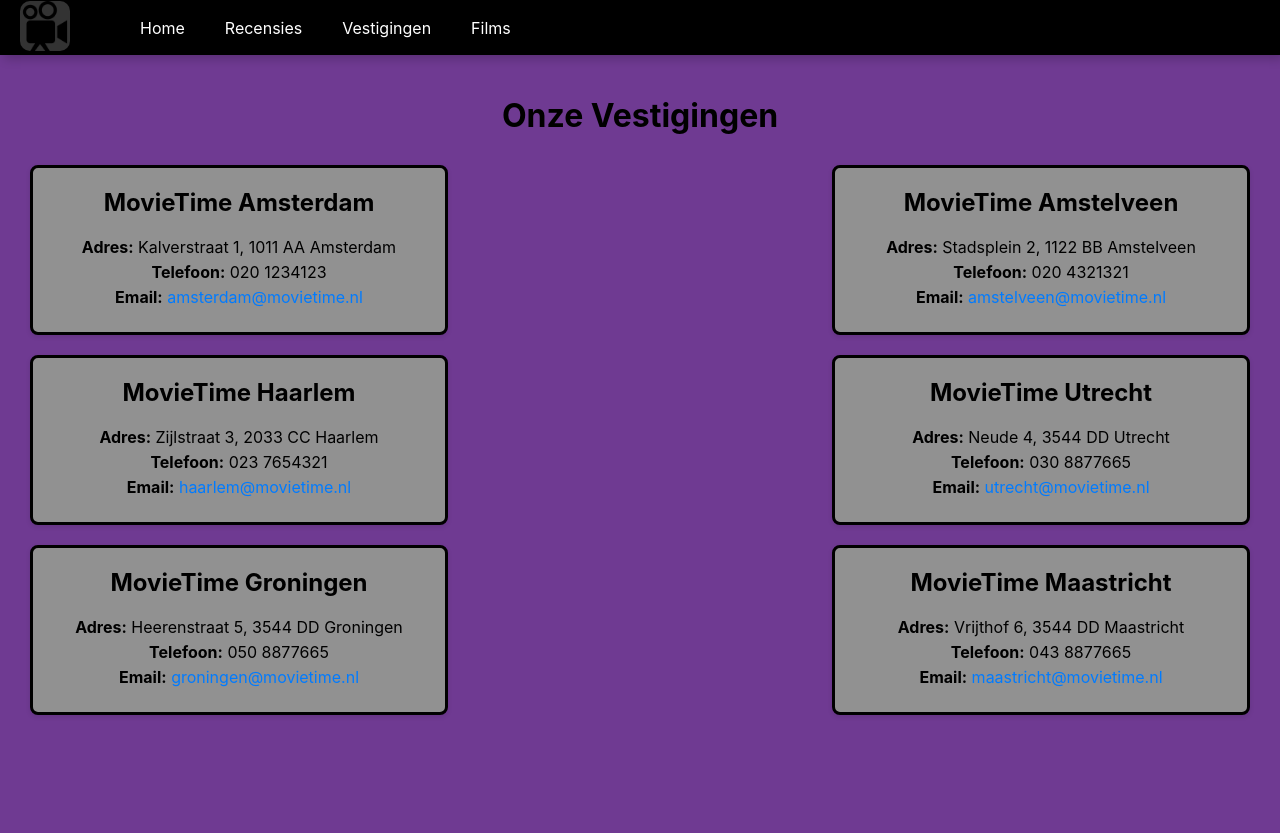
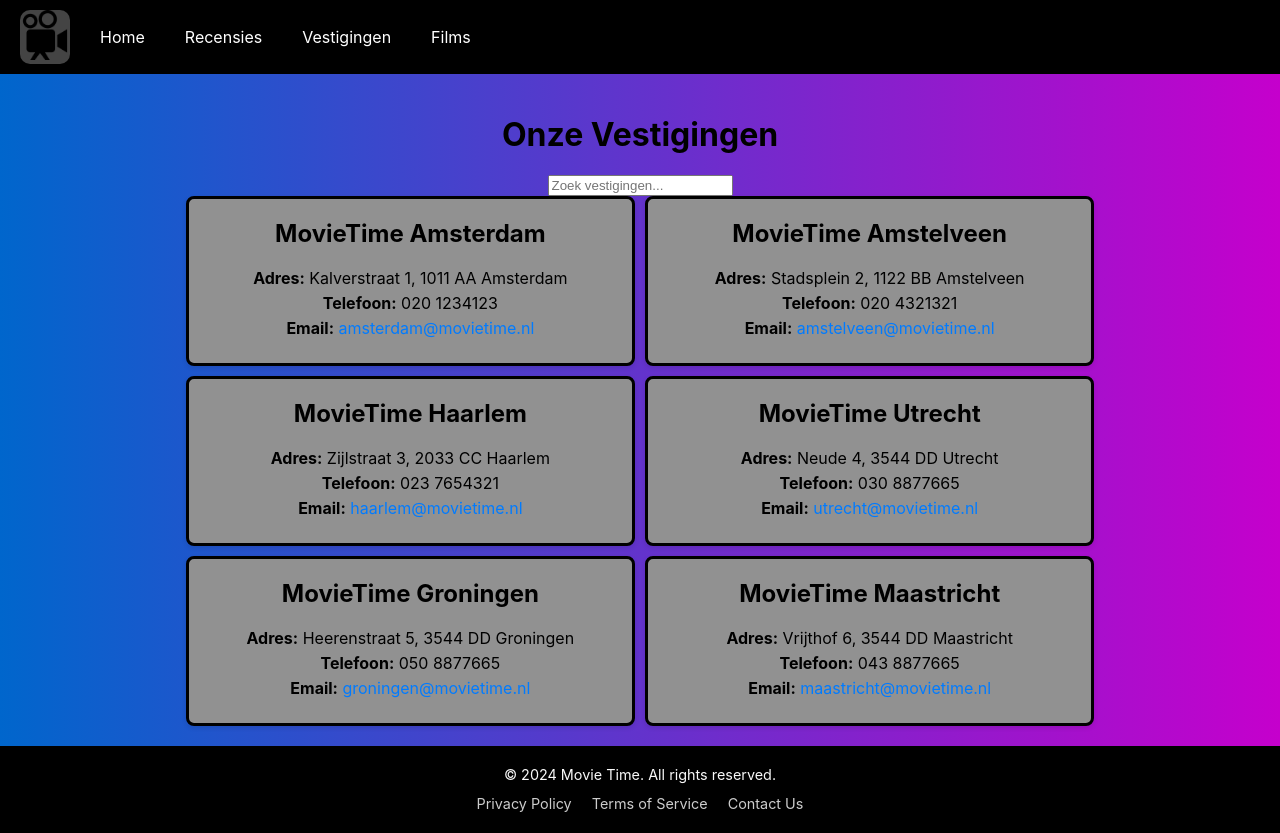
Before and after one commit to SHvanderWilt/bioscoop-movietime, a React (Create React App) app: page /vestigingen in a window 1280 px wide. Before the commit the page ends 800 px from the top, so only its background shows below. Built offline with nearby package versions, Linux system fonts and the light colour scheme.

Commit message:
Improved scss files and added a footer

```diff
--- /dev/null
+++ b/src/components/footer/footer.js
@@ -0,0 +1,20 @@
+import React from 'react';
+
+const Footer = () => {
+  const year = new Date().getFullYear();
+
+  return (
+    <footer className="footer">
+      <div className="footer-content">
+        <p>&copy; {year} Movie Time. All rights reserved.</p>
+        <nav className="footer-nav">
+          <a href="#privacy">Privacy Policy</a>
+          <a href="#terms">Terms of Service</a>
+          <a href="#contact">Contact Us</a>
+        </nav>
+      </div>
+    </footer>
+  );
+};
+
+export default Footer;
--- a/src/components/sass/app.scss
+++ b/src/components/sass/app.scss
@@ -4,6 +4,7 @@
 @use "header/header.scss";
 @use "films/films.scss";
 @use "vestigingen/vestigingen.scss";
+@use "footer/footer.scss";
 
 body {
   margin: 0;
@@ -12,7 +13,8 @@ body {
     sans-serif;
   -webkit-font-smoothing: antialiased;
   -moz-osx-font-smoothing: grayscale;
-  background-color: rgb(111, 58, 146);
+  background: linear-gradient(90deg, rgb(0, 102, 204) 0%, rgb(197, 0, 204) 100%);
+
 }
 
 code {
--- /dev/null
+++ b/src/components/sass/footer/footer.scss
@@ -0,0 +1,38 @@
+// Variables for colors and font sizes
+$footer-bg-color: #000000;
+$footer-text-color: #f9f9f9;
+$footer-link-color: #ccc;
+$footer-link-hover-color: #fff;
+
+.footer {
+  background-color: $footer-bg-color;
+  padding: 20px;
+  color: $footer-text-color;
+  text-align: center;
+
+  .footer-content {
+    display: flex;
+    flex-direction: column;
+    align-items: center;
+
+    p {
+      margin: 0;
+      font-size: 0.9em;
+    }
+
+    .footer-nav {
+      margin-top: 10px;
+
+      a {
+        color: $footer-link-color;
+        margin: 0 10px;
+        text-decoration: none;
+        font-size: 0.9em;
+
+        &:hover {
+          color: $footer-link-hover-color;
+        }
+      }
+    }
+  }
+}
--- a/src/components/sass/header/header.scss
+++ b/src/components/sass/header/header.scss
@@ -3,31 +3,41 @@
   background: #000000;
   color: white;
   padding: 10px 20px;
+  position: relative;
+  transition: background 0.3s, padding 0.3s;
   display: flex;
   align-items: center;
-  transition: background 0.3s, padding 0.3s;
-  height: 35px;
-  box-shadow: 4px 4px 10px rgba(0, 0, 0, 0.2);
+
+  &.sticky {
+    background: #000000;
+    height: 40px;
+  }
 }
 
 /* Logo Styling */
 .logo {
-  margin-right: 20px; // Creates spacing between the logo and the nav links
+  margin-right: 20px; // Add a margin between the logo and the nav
+  background-color: #444;
+  border-radius: 10px;
+
   img {
     width: 50px;
     height: 50px;
-    background-color: #333;
-    border-radius: 10px;
   }
 }
 
 /* Navbar Styling */
-nav {
-  flex-grow: 1; // Ensures nav takes remaining space after logo
+.nav {
+  display: flex;
+  justify-content: flex-end; // Aligns the nav links to the right
+  align-items: center;
+
   ul {
     list-style: none;
+    padding: 0;
+    margin: 0;
     display: flex;
-    gap: 20px;
+    gap: 20px; // Space between nav items
 
     li {
       a {
@@ -63,11 +73,12 @@ nav {
   .menu-toggle {
     display: flex;
     position: absolute;
-    left: 20px;
+    right: 20px;
     z-index: 10;
   }
 
   .header {
+    height: 40px;
     justify-content: center;
   }
 
@@ -78,7 +89,7 @@ nav {
     z-index: 9;
   }
 
-  nav {
+  .nav {
     display: none;
     position: absolute;
     top: 100%;
@@ -96,6 +107,7 @@ nav {
       width: 100%;
       padding: 0;
       margin: 0;
+      background: linear-gradient(90deg, rgb(0, 102, 204) 0%, rgb(197, 0, 204) 100%);
 
       li {
         text-align: center;
--- a/src/components/sass/home/home.scss
+++ b/src/components/sass/home/home.scss
@@ -17,7 +17,6 @@ $column-gap: 20px;
   justify-content: center;
   align-items: flex-start;
   flex-direction: column;
-  background-color: #f4f4f4;
 }
 
 /* Movies Section */
--- a/src/components/sass/vestigingen/vestigingen.scss
+++ b/src/components/sass/vestigingen/vestigingen.scss
@@ -22,7 +22,8 @@ $box-shadow: 0 2px 5px rgba(0, 0, 0, 0.1);
 .locations-grid {
   display: flex;
   flex-wrap: wrap;
-  justify-content: space-between;
+  justify-content: center; /* Pas dit aan voor een nette uitlijning */
+  gap: $margin-small; /* Gebruik gap in plaats van margin om consistentie te waarborgen */
 }
 
 /* Location Card Styling */
@@ -31,10 +32,11 @@ $box-shadow: 0 2px 5px rgba(0, 0, 0, 0.1);
   border: 3px solid $border-color;
   border-radius: $border-radius;
   padding: $padding;
-  margin: $margin-small;
-  width: 30%; /* Standaard drie blokken per rij */
   box-shadow: $box-shadow;
   background-color: #919191;
+
+  width: calc(33.333% - #{$margin-small}); /* Drie blokken per rij met ruimte ertussen */
+  margin: 0; /* Geen extra marge aan de zijkanten */
 
   h2 {
     margin-top: 0;
--- a/src/components/vestigingen/vestigingen.js
+++ b/src/components/vestigingen/vestigingen.js
@@ -1,5 +1,4 @@
-import React from "react";
-// import './vestigingen.css';
+import React, { useState } from "react";
 
 const locations = [
   {
@@ -47,11 +46,27 @@ const locations = [
 ];
 
 const VestigingenPage = () => {
+  const [searchQuery, setSearchQuery] = useState("");
+
+  // Filter locations based on the search query
+  const filteredLocations = locations.filter((location) =>
+    location.name.toLowerCase().includes(searchQuery.toLowerCase()) ||
+    location.address.toLowerCase().includes(searchQuery.toLowerCase()) ||
+    location.phone.includes(searchQuery)
+  );
+
   return (
     <div className="locations-container">
       <h1>Onze Vestigingen</h1>
+      <input
+        type="text"
+        placeholder="Zoek vestigingen..."
+        value={searchQuery}
+        onChange={(e) => setSearchQuery(e.target.value)}
+        className="search-field"
+      />
       <div className="locations-grid">
-        {locations.map((location) => (
+        {filteredLocations.map((location) => (
           <div key={location.id} className="location-card">
             <h2>{location.name}</h2>
             <p><strong>Adres:</strong> {location.address}</p>
--- a/src/index.css
+++ b/src/index.css
@@ -8,7 +8,6 @@
   justify-content: center;
   align-items: flex-start;
   flex-direction: column;
-  background-color: #f4f4f4;
 }
 
 /* Movies Section */
@@ -165,40 +164,47 @@
   background: #000000;
   color: white;
   padding: 10px 20px;
+  position: relative;
+  transition: background 0.3s, padding 0.3s;
   display: flex;
   align-items: center;
-  transition: background 0.3s, padding 0.3s;
-  height: 35px;
-  box-shadow: 4px 4px 10px rgba(0, 0, 0, 0.2);
+}
+.header.sticky {
+  background: #000000;
+  height: 40px;
 }
 
 /* Logo Styling */
 .logo {
   margin-right: 20px;
+  background-color: #444;
+  border-radius: 10px;
 }
 .logo img {
   width: 50px;
   height: 50px;
-  background-color: #333;
-  border-radius: 10px;
 }
 
 /* Navbar Styling */
-nav {
-  flex-grow: 1;
+.nav {
+  display: flex;
+  justify-content: flex-end;
+  align-items: center;
 }
-nav ul {
+.nav ul {
   list-style: none;
+  padding: 0;
+  margin: 0;
   display: flex;
   gap: 20px;
 }
-nav ul li a {
+.nav ul li a {
   color: white;
   text-decoration: none;
   padding: 10px;
   display: block;
 }
-nav ul li a:hover {
+.nav ul li a:hover {
   text-decoration: underline;
 }
 
@@ -220,10 +226,11 @@ nav ul li a:hover {
   .menu-toggle {
     display: flex;
     position: absolute;
-    left: 20px;
+    right: 20px;
     z-index: 10;
   }
   .header {
+    height: 40px;
     justify-content: center;
   }
   .logo {
@@ -232,7 +239,7 @@ nav ul li a:hover {
     transform: translateX(-50%);
     z-index: 9;
   }
-  nav {
+  .nav {
     display: none;
     position: absolute;
     top: 100%;
@@ -240,44 +247,105 @@ nav ul li a:hover {
     width: 100%;
     background-color: #444;
   }
-  nav.active {
+  .nav.active {
     display: flex;
     flex-direction: column;
   }
-  nav ul {
+  .nav ul {
     flex-direction: column;
     width: 100%;
     padding: 0;
     margin: 0;
+    background: linear-gradient(90deg, rgb(0, 102, 204) 0%, rgb(197, 0, 204) 100%);
   }
-  nav ul li {
+  .nav ul li {
     text-align: center;
     padding: 10px;
     border-top: 1px solid #444;
   }
-  nav ul li a {
+  .nav ul li a {
     padding: 10px;
   }
 }
-/* PlaceholderPage.scss */
-.placeholder-container {
+/* Variables */
+/* General Styling for Movie Overview */
+.movie-overview-container {
+  font-family: "Arial", sans-serif;
+  padding: 20px;
   display: flex;
+  justify-content: center;
+  align-items: flex-start;
   flex-direction: column;
-  align-items: center;
-  justify-content: center;
-  height: 100vh;
+}
+.movie-overview-container h1 {
   text-align: center;
-  background-color: #f0f0f0;
-}
-.placeholder-container h1 {
   font-size: 2rem;
   color: #333;
-}
-.placeholder-container p {
-  font-size: 1.2rem;
-  color: #666;
+  margin-bottom: 20px;
 }
 
+/* Movies Section */
+.movie-grid {
+  width: 100%;
+  max-width: 1200px;
+  margin-top: 40px;
+  display: grid;
+  grid-template-columns: repeat(auto-fill, minmax(250px, 1fr));
+  gap: 20px;
+  justify-items: center;
+}
+
+.movie-card {
+  width: 100%;
+  text-align: center;
+  background-color: #fff;
+  border-radius: 10px;
+  box-shadow: 0 4px 8px rgba(0, 0, 0, 0.1);
+  transition: transform 0.3s ease;
+}
+.movie-card:hover {
+  transform: translateY(-10px);
+}
+.movie-card img {
+  width: 100%;
+  height: 70%;
+  object-fit: cover;
+  border-top-left-radius: 10px;
+  border-top-right-radius: 10px;
+}
+.movie-card h2 {
+  padding: 10px;
+  font-size: 1.2rem;
+  color: #333;
+}
+
+/* Tablet screen styles */
+@media (max-width: 768px) {
+  .movie-overview-container h1 {
+    font-size: 1.8rem;
+  }
+  .movie-grid {
+    grid-template-columns: repeat(auto-fill, minmax(200px, 1fr));
+  }
+  .movie-card img {
+    height: 180px; /* Adjust image height on tablet */
+  }
+}
+/* Phone screen styles */
+@media (max-width: 480px) {
+  .movie-overview-container h1 {
+    font-size: 1.6rem;
+  }
+  .movie-grid {
+    grid-template-columns: repeat(auto-fill, minmax(150px, 1fr));
+  }
+  .movie-card img {
+    height: 160px; /* Adjust image height on phone */
+  }
+  .movie-card h2 {
+    font-size: 1rem;
+  }
+}
 /* Variables */
 /* Algemene styling voor de vestigingenpagina */
 .locations-container {
@@ -292,7 +360,8 @@ nav ul li a:hover {
 .locations-grid {
   display: flex;
   flex-wrap: wrap;
-  justify-content: space-between;
+  justify-content: center; /* Pas dit aan voor een nette uitlijning */
+  gap: 10px; /* Gebruik gap in plaats van margin om consistentie te waarborgen */
 }
 
 /* Location Card Styling */
@@ -301,10 +370,10 @@ nav ul li a:hover {
   border: 3px solid #000000;
   border-radius: 8px;
   padding: 20px;
-  margin: 10px;
-  width: 30%; /* Standaard drie blokken per rij */
   box-shadow: 0 2px 5px rgba(0, 0, 0, 0.1);
   background-color: #919191;
+  width: calc(33.333% - 10px); /* Drie blokken per rij met ruimte ertussen */
+  margin: 0; /* Geen extra marge aan de zijkanten */
 }
 .location-card h2 {
   margin-top: 0;
@@ -324,12 +393,40 @@ nav ul li a:hover {
     margin: 10px 0;
   }
 }
+.footer {
+  background-color: #000000;
+  padding: 20px;
+  color: #f9f9f9;
+  text-align: center;
+}
+.footer .footer-content {
+  display: flex;
+  flex-direction: column;
+  align-items: center;
+}
+.footer .footer-content p {
+  margin: 0;
+  font-size: 0.9em;
+}
+.footer .footer-content .footer-nav {
+  margin-top: 10px;
+}
+.footer .footer-content .footer-nav a {
+  color: #ccc;
+  margin: 0 10px;
+  text-decoration: none;
+  font-size: 0.9em;
+}
+.footer .footer-content .footer-nav a:hover {
+  color: #fff;
+}
+
 body {
   margin: 0;
   font-family: -apple-system, BlinkMacSystemFont, "Segoe UI", "Roboto", "Oxygen", "Ubuntu", "Cantarell", "Fira Sans", "Droid Sans", "Helvetica Neue", sans-serif;
   -webkit-font-smoothing: antialiased;
   -moz-osx-font-smoothing: grayscale;
-  background-color: rgb(111, 58, 146);
+  background: linear-gradient(90deg, rgb(0, 102, 204) 0%, rgb(197, 0, 204) 100%);
 }
 
 code {
--- a/src/index.js
+++ b/src/index.js
@@ -4,12 +4,14 @@ import './index.css';
 import App from './App';
 import reportWebVitals from './reportWebVitals';
 import Header from '../src/components/header/header';
+import Footer from './components/footer/footer';
 
 const root = ReactDOM.createRoot(document.getElementById('root'));
 root.render(
   <React.StrictMode>
     <Header />
     <App />
+    <Footer />
   </React.StrictMode>
 );
 
```
Also changed, not shown: src/components/films/films.js (+36 -7 lines), src/components/sass/films/films.scss (+92 -13 lines), 1 other file (tests, documents, lock files or other folders).
